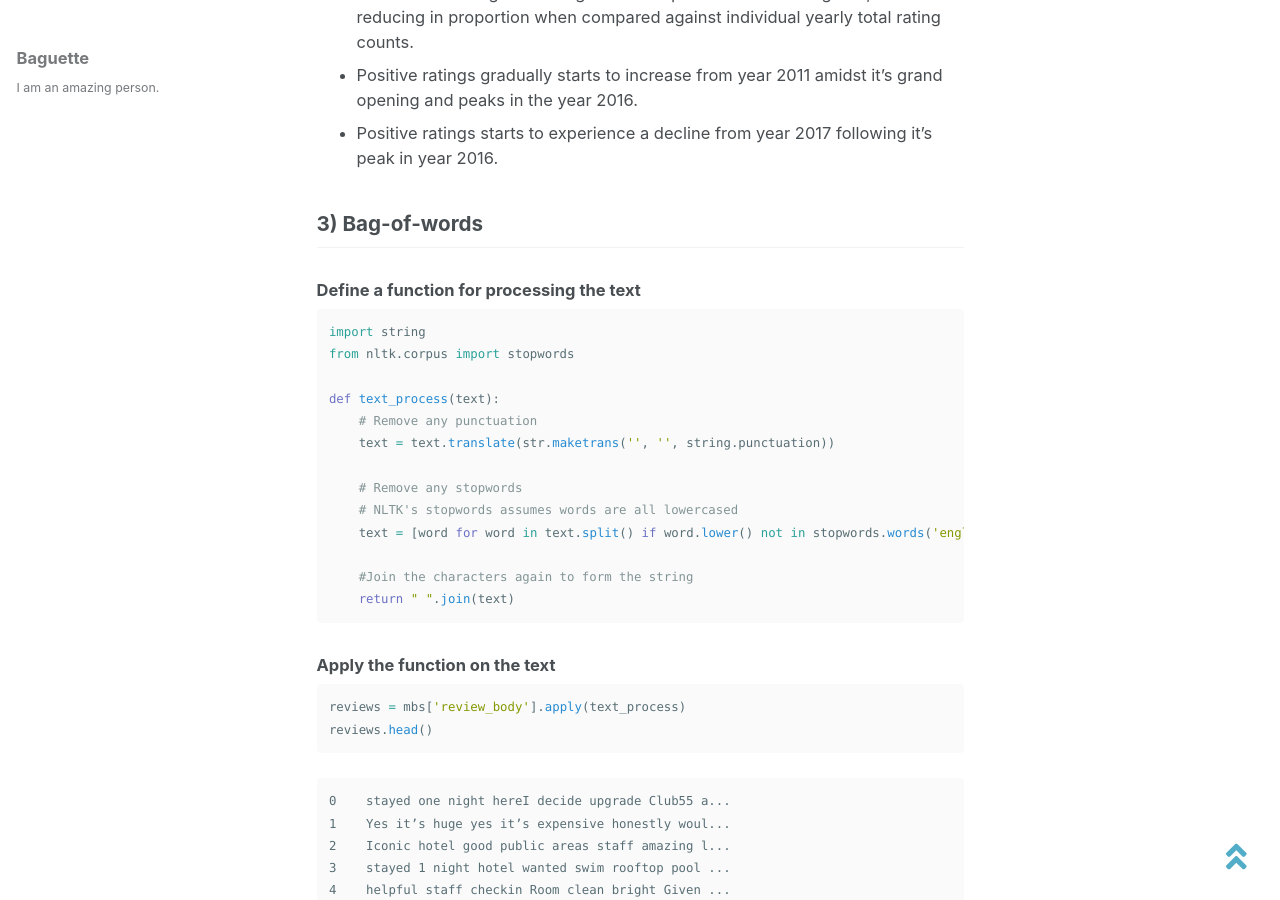
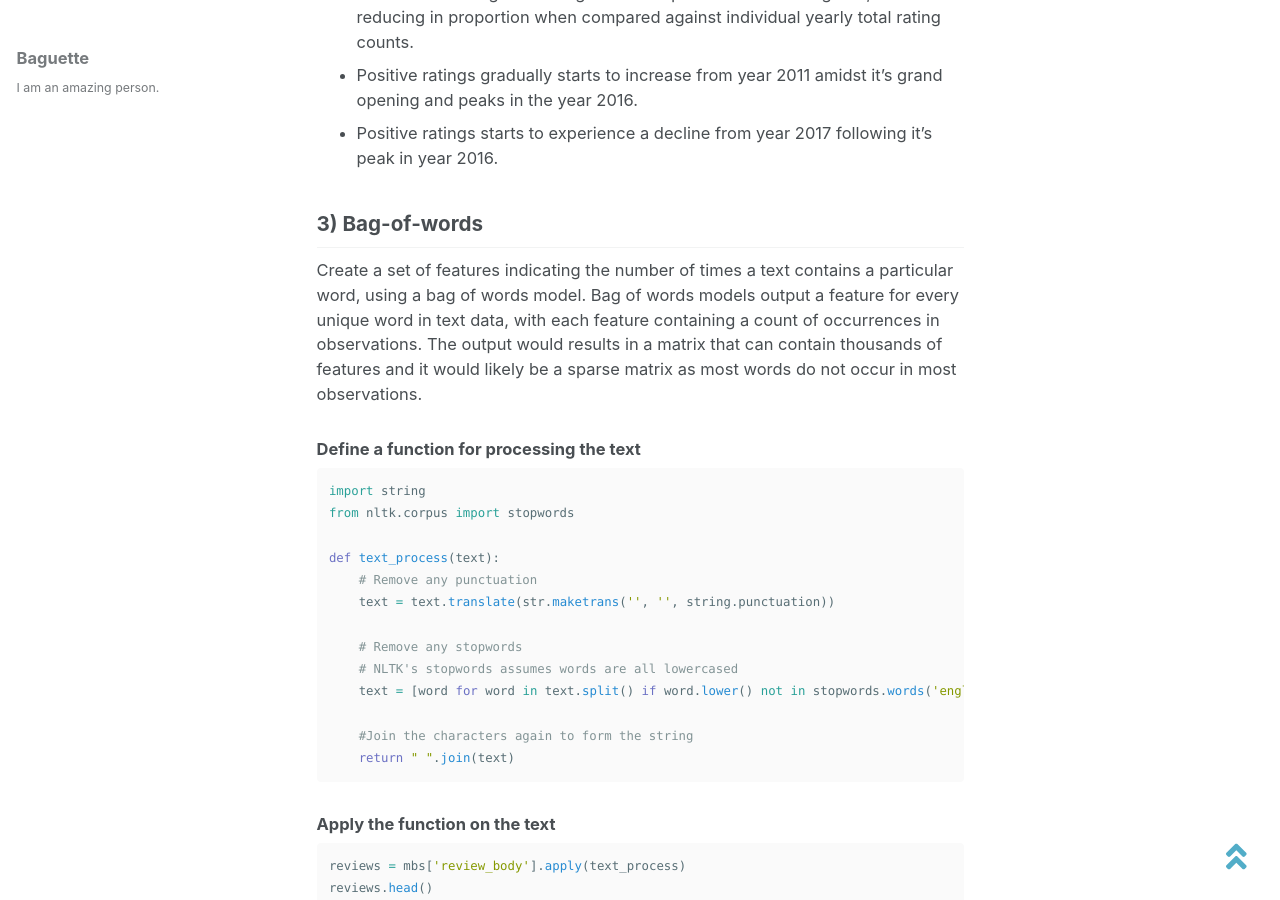
Before and after one commit to baguettexci/baguettexci.gituhb.io, a Jekyll site: the page built from _posts/2018-10-17-Web-Scraping-TripAdvisor.md, in a window 1280 px wide and 900 px high, scrolled down 5259 px. Built offline with Jekyll 4.4.1, drawn with Linux system fonts in a browser that asks for light colours; nearby versions of some CDN libraries.

Commit message:
Update 2018-10-17-Web-Scraping-TripAdvisor.md

````diff
--- a/_posts/2018-10-17-Web-Scraping-TripAdvisor.md
+++ b/_posts/2018-10-17-Web-Scraping-TripAdvisor.md
@@ -188,6 +188,7 @@ plt.show()
 * Positive ratings starts to experience a decline from year 2017 following it's peak in year 2016.
 
 ## 3) Bag-of-words
+Create a set of features indicating the number of times a text contains a particular word, using a bag of words model. Bag of words models output a feature for every unique word in text data, with each feature containing a count of occurrences in observations. The output would results in a matrix that can contain thousands of features and it would likely be a sparse matrix as most words do not occur in most observations.
 ### Define a function for processing the text
 ```python
 import string
````
